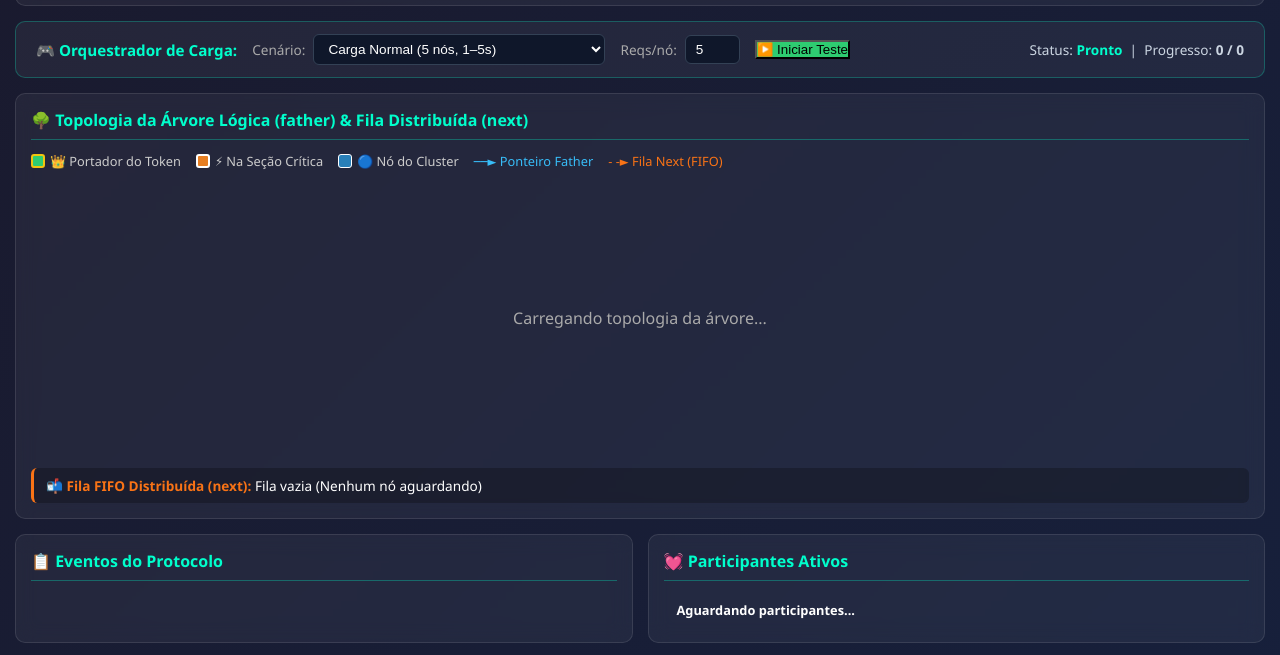
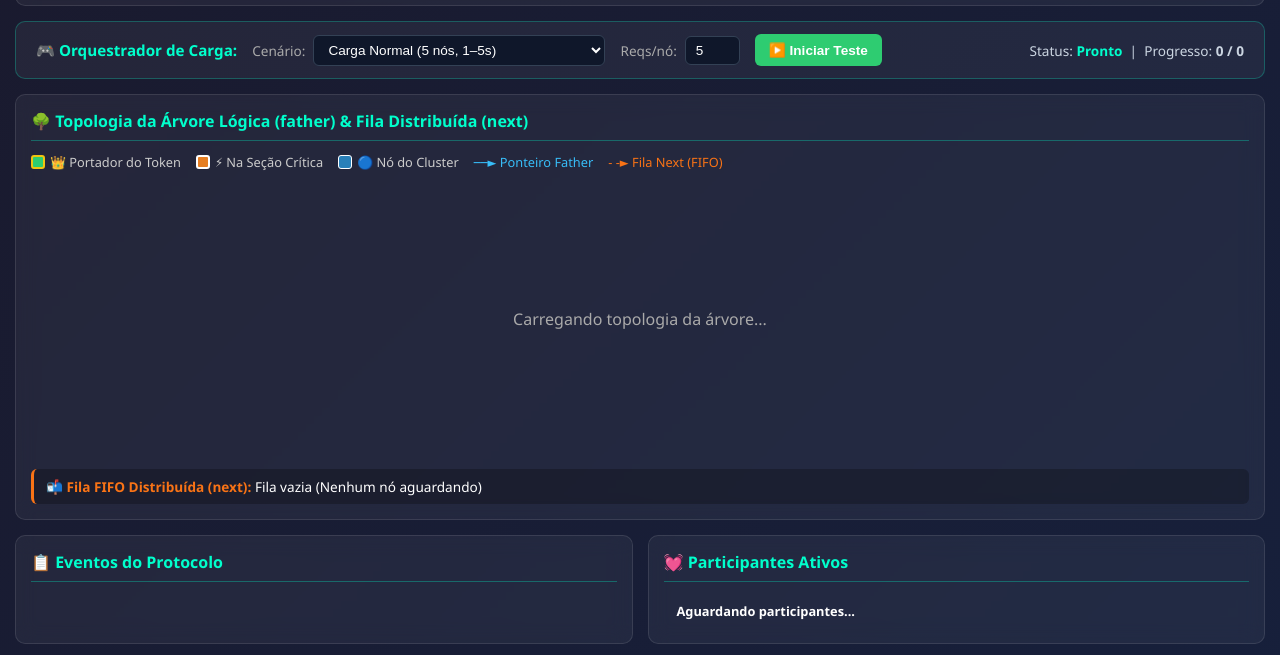
Before and after one commit to mateushonorato/bcc362-naimi-trehel, a plain HTML site: page dashboard/static/index.html in a window 1280 px wide. Shown: the part 143-798 px from the top of the page. Drawn offline with nearby package versions, Linux system fonts and the light colour scheme; a script that the page names is missing.

Commit message:
style(dashboard): aplica estilo padronizado ao botao de iniciar/parar teste com cores verde e vermelho

```diff
--- a/dashboard/static/style.css
+++ b/dashboard/static/style.css
@@ -32,7 +32,7 @@ header {
 
 /* BOTÕES */
 .chaos-controls { display: flex; gap: 8px; flex-wrap: wrap; }
-.chaos-controls button, .btn-attack {
+.chaos-controls button, .btn-attack, button.btn-success, button.btn-danger, button.btn-primary, button.btn-warning, button.btn-info, button.btn-secondary {
     padding: 8px 14px;
     font-size: 0.85em;
     font-weight: bold;
@@ -41,8 +41,15 @@ header {
     cursor: pointer;
     transition: all 0.2s;
     color: white;
+    display: inline-flex;
+    align-items: center;
+    justify-content: center;
+    gap: 6px;
 }
-.chaos-controls button:hover, .btn-attack:hover { transform: translateY(-2px); box-shadow: 0 4px 8px rgba(0,0,0,0.4); }
+.chaos-controls button:hover, .btn-attack:hover, button.btn-success:hover, button.btn-danger:hover, button.btn-primary:hover, button.btn-warning:hover, button.btn-info:hover, button.btn-secondary:hover {
+    transform: translateY(-2px);
+    box-shadow: 0 4px 8px rgba(0,0,0,0.4);
+}
 
 .btn-danger { background: #e74c3c; }
 .btn-warning { background: #f39c12; }
```
